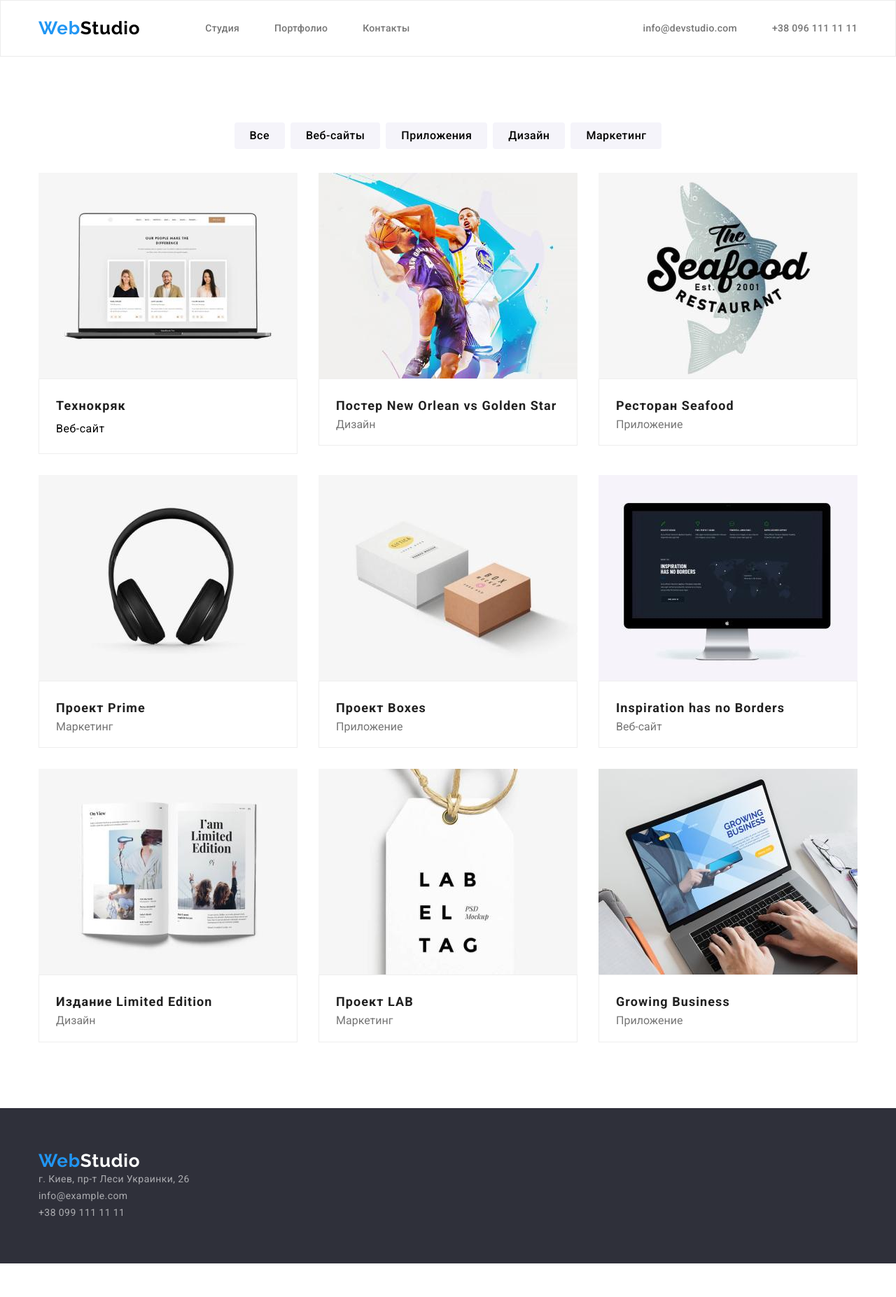
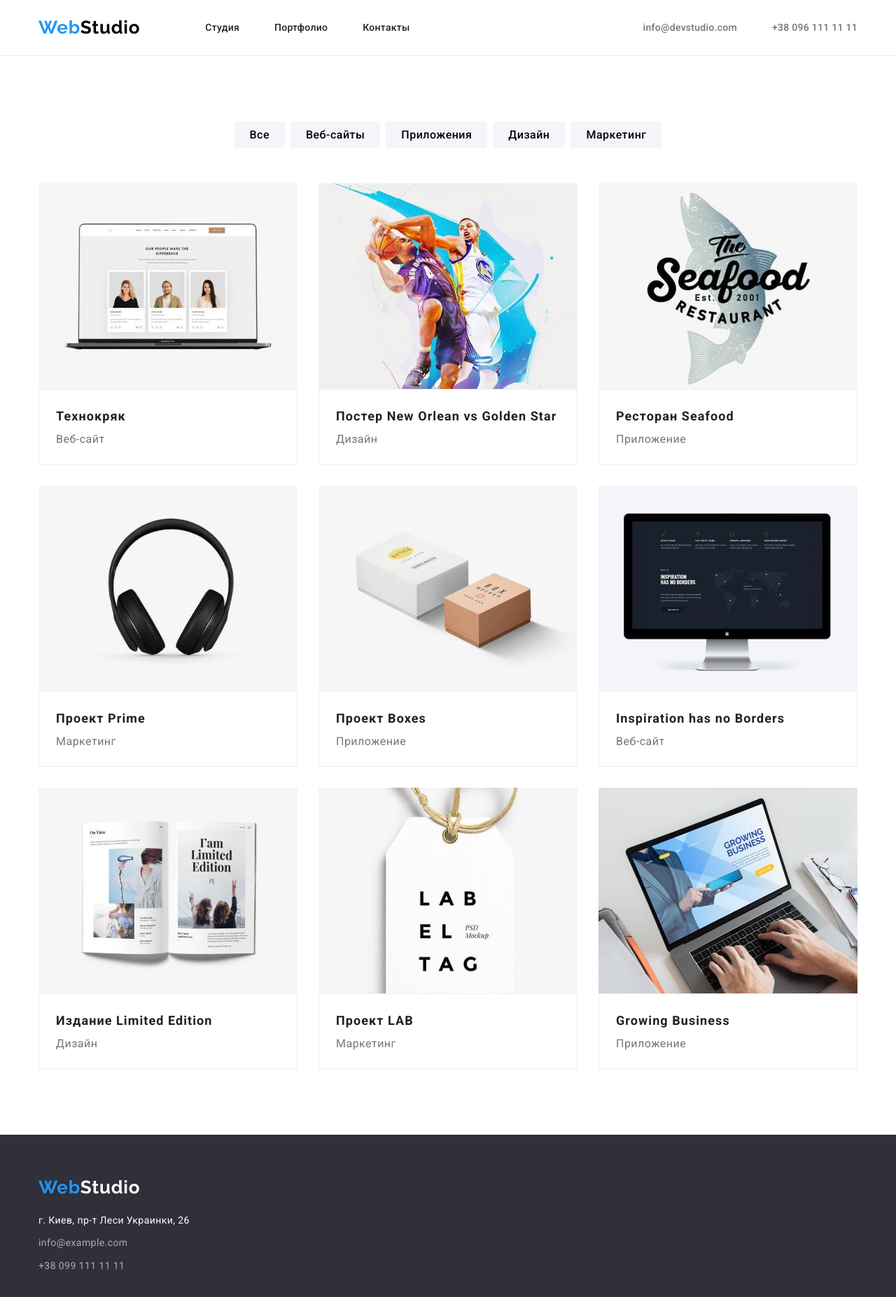
Before and after one commit to Serg-berk/goit-markup-hw-03, a plain HTML site: page portfolio.html in a window 1280 px wide. Shown: the whole page at 70% size. Before the commit the page ends 1806 px from the top, so only its background shows below. Drawn offline with nearby package versions, Linux system fonts and the light colour scheme.

Commit message:
hw3
18.05.21

```diff
--- a/css/styles.css
+++ b/css/styles.css
@@ -32,6 +32,13 @@ img {
   padding-bottom: 94px;
 }
 
+.conteiner {
+  width: 1200px;
+  padding-left: 15px;
+  padding-right: 15px;
+  margin: 0 auto;
+}
+
 :root {
   --main-font: Roboto, sans-serif;
   --title-color: #212121;
@@ -41,7 +48,7 @@ img {
 body {
   font-family: var(--main-font);
 }
-background: #e5e5e5;
+
 /* =========== components =========== */
 
 .title {
@@ -66,13 +73,7 @@ background: #e5e5e5;
   padding-top: 24px;
   padding-bottom: 24px;
   background: #ffffff;
-  border: 1px solid #ececec;
-}
-.conteiner {
-  width: 1200px;
-  padding-left: 15px;
-  padding-right: 15px;
-  margin: 0 auto;
+  border-bottom: 1px solid #ececec;
 }
 
 .header-conteiner {
@@ -112,7 +113,14 @@ background: #e5e5e5;
 .menu-item:not(:last-child) {
   margin-right: 50px;
 }
-.menu-link,
+.menu-link {
+  font-family: var(--main-font);
+  font-weight: 500;
+  font-size: 14px;
+  line-height: 1.14;
+  letter-spacing: 0.02em;
+  color: var(--title-color);
+}
 .email-link,
 .fone-link {
   font-family: var(--main-font);
@@ -163,6 +171,9 @@ background: #e5e5e5;
 /* =========== end hero =========== */
 
 /* =========== features =========== */
+.feature {
+  padding-bottom: 47px;
+}
 .feature-list {
   display: flex;
   flex-wrap: wrap;
@@ -190,6 +201,9 @@ background: #e5e5e5;
 /* =========== end features =========== */
 
 /* =========== about work =========== */
+.about-work {
+  padding-top: 47px;
+}
 .about-work-title {
   text-align: center;
   margin-bottom: 50px;
@@ -225,6 +239,10 @@ background: #e5e5e5;
   flex-basis: calc((100% - 120px) / 4);
   margin-left: 30px;
   margin-top: 50px;
+  background: #ffffff;
+  border-radius: 0px 0px 4px 4px;
+  box-shadow: 0px 1px 3px rgba(0, 0, 0, 0.12), 0px 1px 1px rgba(0, 0, 0, 0.14),
+    0px 2px 1px rgba(0, 0, 0, 0.2);
 }
 .our-team-title {
   font-weight: 500;
@@ -241,6 +259,7 @@ background: #e5e5e5;
   line-height: 1.19;
   text-align: center;
   letter-spacing: 0.03em;
+  margin-bottom: 30px;
 }
 /* =========== end our team =========== */
 
@@ -257,9 +276,13 @@ background: #e5e5e5;
   line-height: 1.19;
   letter-spacing: 0.03em;
   color: #ffffff;
-  margin-bottom: 20px;
 }
-
+.footer-contact {
+  margin-top: 20px;
+}
+.footer-contact-link:not(:last-child) {
+  margin-bottom: 9px;
+}
 .footer-link:hover,
 .footer-link:focus {
   color: #ffffff;
@@ -267,7 +290,15 @@ background: #e5e5e5;
 .footer-link {
   text-decoration: none;
 }
-.footer-map-link,
+.footer-map-link {
+  font-family: var(--main-font);
+  font-size: 14px;
+  line-height: 1.71;
+  letter-spacing: 0.03em;
+  font-style: normal;
+  color: #ffffff;
+}
+
 .footer-email-link,
 .footer-fone-link {
   font-family: var(--main-font);
@@ -276,8 +307,6 @@ background: #e5e5e5;
   letter-spacing: 0.03em;
   color: rgba(255, 255, 255, 0.6);
   font-style: normal;
-
-  margin-top: 9px;
 }
 /* =========== end footer =========== */
 
@@ -287,7 +316,7 @@ background: #e5e5e5;
 .nav-btn-portfolio {
   display: flex;
   justify-content: center;
-  margin-bottom: 34px;
+  margin-bottom: 50px;
   border: none;
 }
 
--- a/portfolio.html
+++ b/portfolio.html
@@ -52,9 +52,9 @@
       </div>
     </header>
     <main>
-      <div>
-        <h1 hidden>Портфолио</h1>
-        <section class="conteiner section">
+      <section class="portfolio section">
+        <div class="conteiner">
+          <h1 hidden>Портфолио</h1>
           <!-- навигация по портфолио -->
           <h2 hidden>навигация по портфолио</h2>
           <ul class="nav-btn-portfolio list">
@@ -83,7 +83,7 @@
               <img src="./images/work1.jpg" alt="Технокряк" width="370" />
               <div class="our-work-content">
                 <h3 class="our-work-title">Технокряк</h3>
-                <p class="our-work-desc">Веб-сайт</p>
+                <p class="our-work-desc text">Веб-сайт</p>
               </div>
             </li>
             <li class="our-work">
@@ -94,7 +94,7 @@
               />
               <div class="our-work-content">
                 <h3 class="our-work-title">Постер New Orlean vs Golden Star</h3>
-                <p class="text">Дизайн</p>
+                <p class="our-work-desc text">Дизайн</p>
               </div>
             </li>
             <li class="our-work">
@@ -105,21 +105,21 @@
               />
               <div class="our-work-content">
                 <h3 class="our-work-title">Ресторан Seafood</h3>
-                <p class="text">Приложение</p>
+                <p class="our-work-desc text">Приложение</p>
               </div>
             </li>
             <li class="our-work">
               <img src="./images/work4.jpg" alt="Проект Prime" width="370" />
               <div class="our-work-content">
                 <h3 class="our-work-title">Проект Prime</h3>
-                <p class="text">Маркетинг</p>
+                <p class="our-work-desc text">Маркетинг</p>
               </div>
             </li>
             <li class="our-work">
               <img src="./images/work5.jpg" alt="Проект Boxes" width="370" />
               <div class="our-work-content">
                 <h3 class="our-work-title">Проект Boxes</h3>
-                <p class="text">Приложение</p>
+                <p class="our-work-desc text">Приложение</p>
               </div>
             </li>
             <li class="our-work">
@@ -130,7 +130,7 @@
               />
               <div class="our-work-content">
                 <h3 class="our-work-title">Inspiration has no Borders</h3>
-                <p class="text">Веб-сайт</p>
+                <p class="our-work-desc text">Веб-сайт</p>
               </div>
             </li>
             <li class="our-work">
@@ -141,14 +141,14 @@
               />
               <div class="our-work-content">
                 <h3 class="our-work-title">Издание Limited Edition</h3>
-                <p class="text">Дизайн</p>
+                <p class="our-work-desc text">Дизайн</p>
               </div>
             </li>
             <li class="our-work">
               <img src="./images/work8.jpg" alt="Проект LAB" width="370" />
               <div class="our-work-content">
                 <h3 class="our-work-title">Проект LAB</h3>
-                <p class="text">Маркетинг</p>
+                <p class="our-work-desc text">Маркетинг</p>
               </div>
             </li>
             <li class="our-work">
@@ -159,12 +159,12 @@
               />
               <div class="our-work-content">
                 <h3 class="our-work-title" lang="en">Growing Business</h3>
-                <p class="text">Приложение</p>
+                <p class="our-work-desc text">Приложение</p>
               </div>
             </li>
           </ul>
-        </section>
-      </div>
+        </div>
+      </section>
     </main>
 
     <footer class="footer">
@@ -174,7 +174,7 @@
         >
         <address class="contact">
           <ul class="footer-contact list">
-            <li class="contact-link">
+            <li class="footer-contact-link">
               <a
                 class="footer-map-link footer-link"
                 href="https://goo.gl/maps/4KKtMXcNUmMfEJst8"
@@ -183,14 +183,14 @@
                 >г. Киев, пр-т Леси Украинки, 26</a
               >
             </li>
-            <li class="contact-link">
+            <li class="footer-contact-link">
               <a
                 class="footer-email-link footer-link"
                 href="mailto:info@example.com"
                 >info@example.com</a
               >
             </li>
-            <li class="contact-link">
+            <li class="footer-contact-link">
               <a class="footer-fone-link footer-link" href="tel:+380991111111"
                 >+38 099 111 11 11</a
               >
```
Also changed, not shown: index.html (+14 -14 lines).
